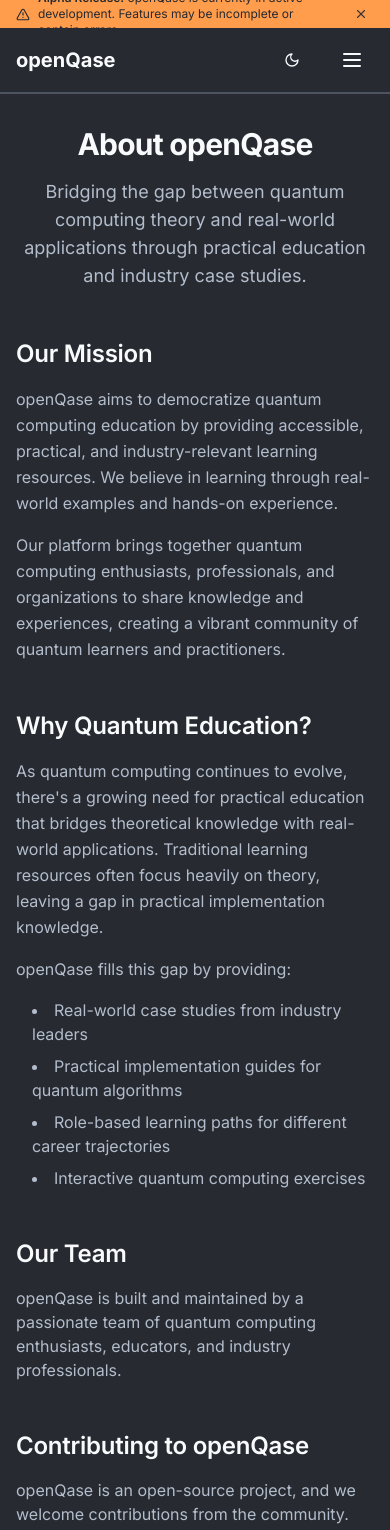
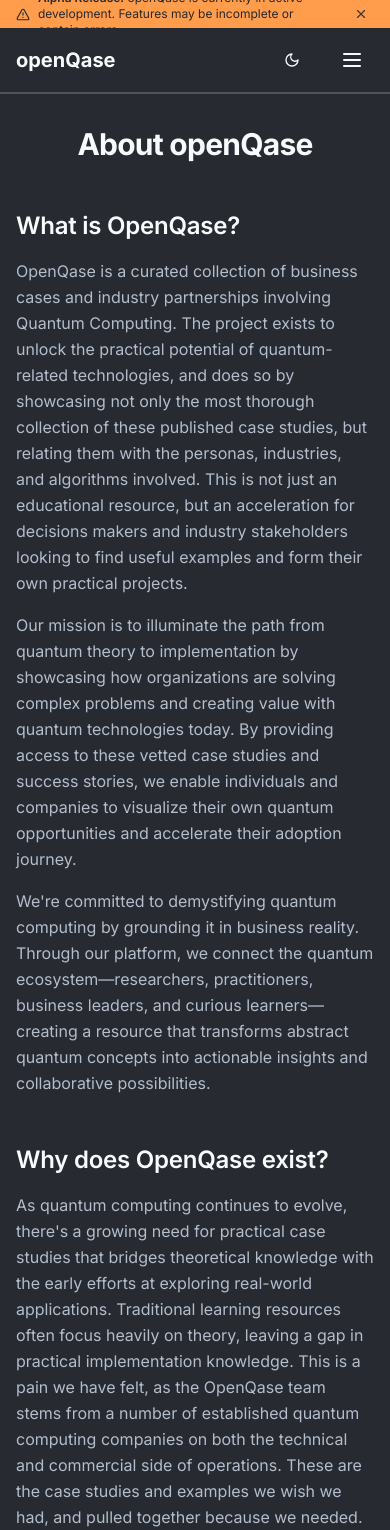
Before and after one commit to ddri/openqase, a Next.js app: page /about in a window 390 px wide. Shown: the top 1530 px of the page. Built offline with nearby package versions, Linux system fonts and the light colour scheme.

Commit message:
pushing changes for responsive

```diff
--- a/src/app/about/page.tsx
+++ b/src/app/about/page.tsx
@@ -7,59 +7,35 @@
           <h1 className="text-3xl sm:text-4xl md:text-5xl font-bold mb-4 md:mb-6 tracking-tight">
             About openQase
           </h1>
-          <p className="text-lg sm:text-xl text-muted-foreground">
-            Bridging the gap between quantum computing theory and real-world applications through
-            practical education and industry case studies.
-          </p>
         </div>
 
         {/* Mission Section */}
         <section id="mission" className="max-w-3xl mx-auto mb-12 md:mb-16">
-          <h2 className="text-2xl sm:text-3xl font-semibold mb-4 md:mb-6">Our Mission</h2>
+          <h2 className="text-2xl sm:text-3xl font-semibold mb-4 md:mb-6">What is OpenQase?</h2>
           <div className="space-y-4 text-base sm:text-lg">
             <p className="text-muted-foreground">
-              openQase aims to democratize quantum computing education by providing accessible,
-              practical, and industry-relevant learning resources. We believe in learning through
-              real-world examples and hands-on experience.
+              OpenQase is a curated collection of business cases and industry partnerships involving Quantum Computing. The project exists to unlock the practical potential of quantum-related technologies, and does so by showcasing not only the most thorough collection of these published case studies, but relating them with the personas, industries, and algorithms involved. This is not just an educational resource, but an acceleration for decisions makers and industry stakeholders looking to find useful examples and form their own practical projects.
             </p>
             <p className="text-muted-foreground">
-              Our platform brings together quantum computing enthusiasts, professionals, and
-              organizations to share knowledge and experiences, creating a vibrant community
-              of quantum learners and practitioners.
+              Our mission is to illuminate the path from quantum theory to implementation by showcasing how organizations are solving complex problems and creating value with quantum technologies today. By providing access to these vetted case studies and success stories, we enable individuals and companies to visualize their own quantum opportunities and accelerate their adoption journey.
+            </p>
+            <p className="text-muted-foreground">
+              We're committed to demystifying quantum computing by grounding it in business reality. Through our platform, we connect the quantum ecosystem—researchers, practitioners, business leaders, and curious learners—creating a resource that transforms abstract quantum concepts into actionable insights and collaborative possibilities.
             </p>
           </div>
         </section>
 
         {/* Why Quantum Education Section */}
         <section className="max-w-3xl mx-auto mb-12 md:mb-16">
-          <h2 className="text-2xl sm:text-3xl font-semibold mb-4 md:mb-6">Why Quantum Education?</h2>
+          <h2 className="text-2xl sm:text-3xl font-semibold mb-4 md:mb-6">Why does OpenQase exist?</h2>
           <div className="space-y-4 text-base sm:text-lg">
             <p className="text-muted-foreground">
               As quantum computing continues to evolve, there's a growing need for practical
-              education that bridges theoretical knowledge with real-world applications.
+              case studies that bridges theoretical knowledge with the early efforts at exploring real-world applications.
               Traditional learning resources often focus heavily on theory, leaving a gap
-              in practical implementation knowledge.
+              in practical implementation knowledge. This is a pain we have felt, as the OpenQase team stems from a number of established quantum computing companies on both the technical and commercial side of operations. These are the case studies and examples we wish we had, and pulled together because we needed. And now they are curated, arranged, and are continually being added for your and the wider community's benefit.
             </p>
-            <p className="text-muted-foreground">
-              openQase fills this gap by providing:
-            </p>
-            <ul className="list-disc list-inside space-y-2 text-muted-foreground ml-4">
-              <li>Real-world case studies from industry leaders</li>
-              <li>Practical implementation guides for quantum algorithms</li>
-              <li>Role-based learning paths for different career trajectories</li>
-              <li>Interactive quantum computing exercises</li>
-            </ul>
           </div>
-        </section>
-
-        {/* Team Section */}
-        <section id="team" className="max-w-3xl mx-auto mb-12 md:mb-16">
-          <h2 className="text-2xl sm:text-3xl font-semibold mb-4 md:mb-6">Our Team</h2>
-          <p className="text-base sm:text-lg text-muted-foreground mb-8">
-            openQase is built and maintained by a passionate team of quantum computing
-            enthusiasts, educators, and industry professionals.
-          </p>
-          {/* Team member cards will be added here */}
         </section>
 
         {/* Contributing Section */}
--- a/src/app/admin/page.tsx
+++ /dev/null
@@ -1,76 +0,0 @@
-// src/app/admin/page.tsx
-'use client';
-
-import { AdminDashboard } from '@/components/admin/AdminDashboard';
-import { useEffect, useState } from 'react';
-import { Alert, AlertDescription } from '@/components/ui/alert';
-import type { Persona, Industry, Algorithm, CaseStudy } from '@/lib/types';
-
-export default function AdminPage() {
-  const [content, setContent] = useState<{
-    persona: Persona[];
-    industry: Industry[];
-    algorithm: Algorithm[];
-    caseStudy: CaseStudy[];
-  }>({
-    persona: [],
-    industry: [],
-    algorithm: [],
-    caseStudy: []
-  });
-
-  const [error, setError] = useState<string | null>(null);
-  const [loading, setLoading] = useState(true);
-
-  useEffect(() => {
-    // Fetch all content types when the page loads
-    const fetchContent = async () => {
-      try {
-        const [personaList, industryList, algorithmList, caseStudyList] = await Promise.all([
-          fetch('/api/admin/persona').then(res => res.json()),
-          fetch('/api/admin/industry').then(res => res.json()),
-          fetch('/api/admin/algorithm').then(res => res.json()),
-          fetch('/api/admin/case-study').then(res => res.json())
-        ]);
-
-        setContent({
-          persona: personaList,
-          industry: industryList,
-          algorithm: algorithmList,
-          caseStudy: caseStudyList
-        });
-      } catch (err) {
-        setError(err instanceof Error ? err.message : 'Failed to load content');
-      } finally {
-        setLoading(false);
-      }
-    };
-
-    fetchContent();
-  }, []);
-
-  if (loading) {
-    return (
-      <div className="flex items-center justify-center min-h-screen">
-        <div className="text-lg">Loading...</div>
-      </div>
-    );
-  }
-
-  if (error) {
-    return (
-      <div className="p-4">
-        <Alert variant="destructive">
-          <AlertDescription>{error}</AlertDescription>
-        </Alert>
-      </div>
-    );
-  }
-
-  return (
-    <AdminDashboard
-      initialContent={content}
-      onError={(message) => setError(message)}
-    />
-  );
-}
--- a/src/components/AlgorithmList.tsx
+++ b/src/components/AlgorithmList.tsx
@@ -23,7 +23,7 @@
       return (
         alg.title.toLowerCase().includes(query) ||
         alg.description.toLowerCase().includes(query) ||
-        alg.keywords.some(k => k.toLowerCase().includes(query))
+        alg.keywords?.some(k => k.toLowerCase().includes(query))
       );
     })
     .sort((a, b) => {
--- a/src/components/CaseStudyList.tsx
+++ b/src/components/CaseStudyList.tsx
@@ -17,20 +17,23 @@
   const [sortBy, setSortBy] = useState<'title' | 'lastUpdated'>('title');
 
   // Get unique industries for filtering
-  const industries = Array.from(new Set(caseStudies.map(cs => cs.industry[0]))).sort();
+  const industries = Array.from(new Set(caseStudies.map(cs => cs.industry?.[0] || 'Unknown'))).filter(i => i !== 'Unknown').sort();
 
   // Filter and sort case studies
   const filteredCaseStudies = caseStudies
     .filter(cs => {
-      if (industryFilter !== 'all' && !cs.industry.includes(industryFilter)) return false;
+      if (industryFilter !== 'all' && !cs.industry?.includes(industryFilter)) return false;
       if (!searchQuery) return true;
 
       const query = searchQuery.toLowerCase();
+      const industryMatch = cs.industry?.some(ind => ind.toLowerCase().includes(query)) || false;
+      const techMatch = cs.technologies?.some(tech => tech.toLowerCase().includes(query)) || false;
+
       return (
         cs.title.toLowerCase().includes(query) ||
         cs.description.toLowerCase().includes(query) ||
-        cs.industry.some(ind => ind.toLowerCase().includes(query)) ||
-        cs.technologies.some(tech => tech.toLowerCase().includes(query))
+        industryMatch ||
+        techMatch
       );
     })
     .sort((a, b) => {
@@ -105,7 +108,7 @@
             key={caseStudy.slug}
             title={caseStudy.title}
             description={caseStudy.description}
-            badges={[...caseStudy.industry, ...caseStudy.technologies]}
+            badges={[...(caseStudy.industry || []), ...(caseStudy.technologies || [])]}
             href={`/paths/case-study/${caseStudy.slug}`}
           />
         ))}
--- a/src/components/Navigation.tsx
+++ b/src/components/Navigation.tsx
@@ -12,7 +12,7 @@
 const navItems = [
   { href: '/paths', label: 'Learning Paths' },
   { href: '/case-study', label: 'Case Studies' },
-  { href: '/stack', label: 'Quantum Stack' },
+  { href: '/quantum-stack', label: 'Quantum Stack' },
 ];
 
 export default function Navigation() {
--- a/src/components/ui/content-list.tsx
+++ b/src/components/ui/content-list.tsx
@@ -48,7 +48,7 @@
       filtered = filtered.filter(item =>
         item.title.toLowerCase().includes(query) ||
         item.description.toLowerCase().includes(query) ||
-        item.keywords.some(keyword => keyword.toLowerCase().includes(query))
+        item.keywords?.some(keyword => keyword.toLowerCase().includes(query))
       );
     }
 
```
Also changed, not shown: src/app/paths/algorithm/[slug]/page.tsx (+25 -10 lines).
